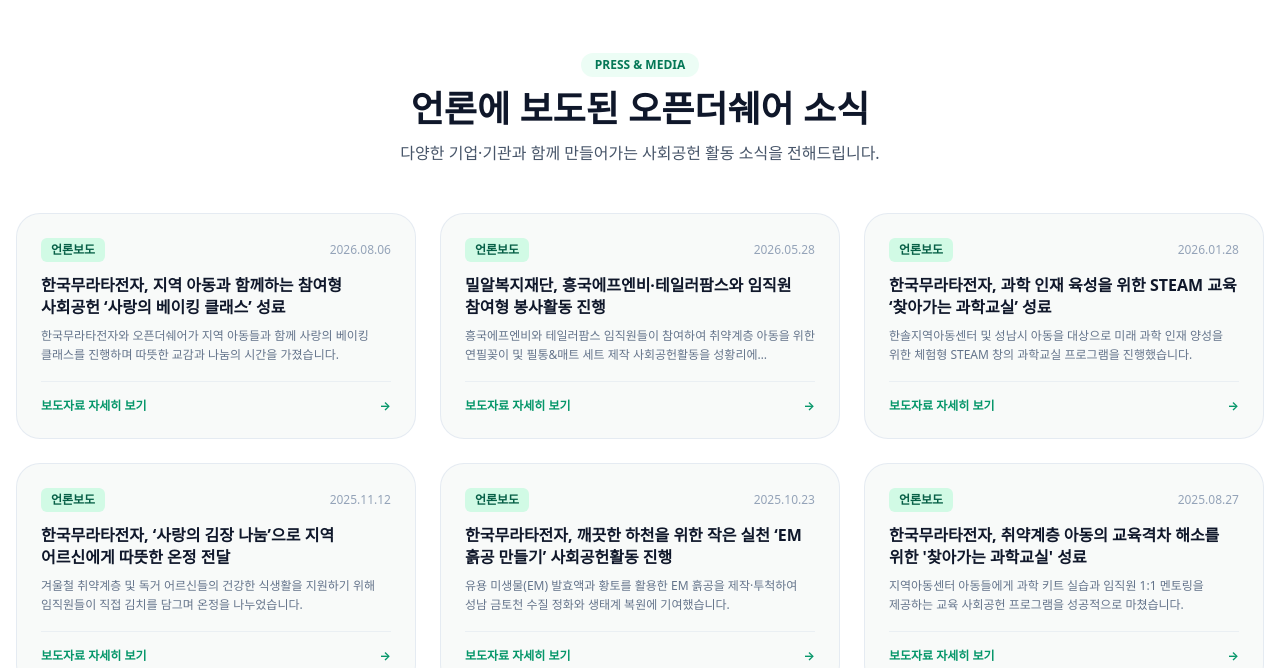
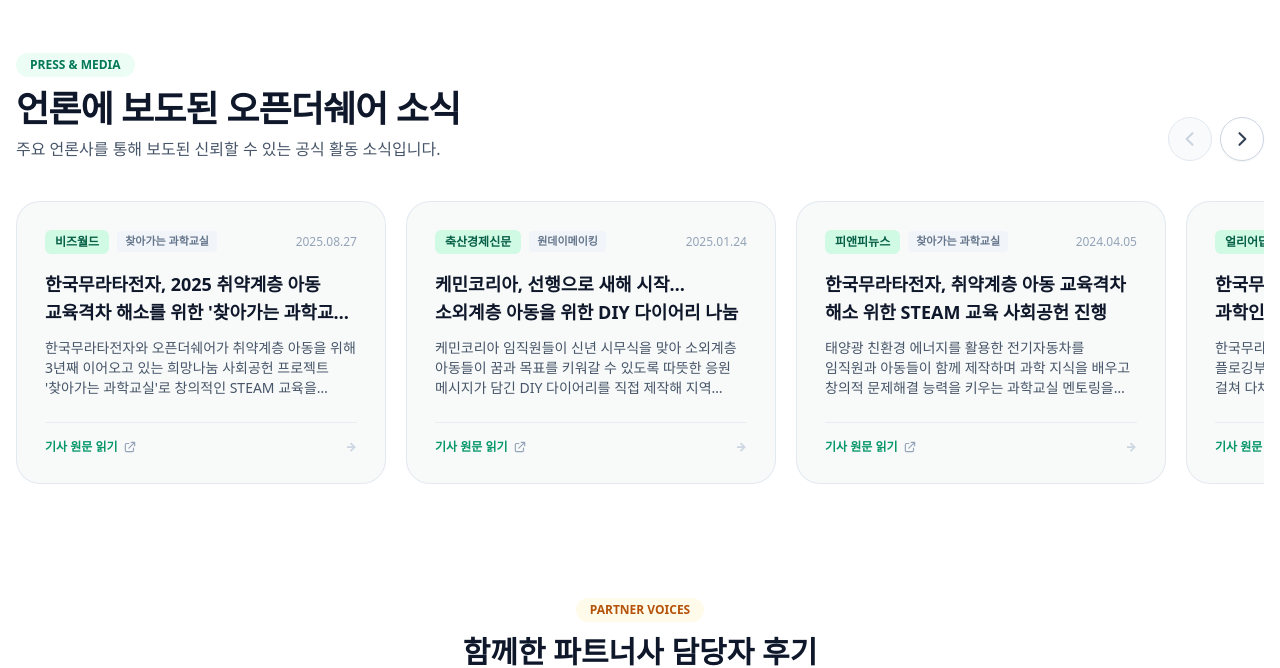
Before and after one commit to rlaqks2/open-the-share-website, a React (Vite) app: page / in a window 1280 px wide. Shown: the part 6908-7576 px from the top of the page. Built offline with nearby package versions, Linux system fonts and the light colour scheme; no server answers; a web font is replaced by a local one.

Commit message:
feat: sync naver blog press releases with direct article links and carousel slider

```diff
--- a/src/components/sections/TestimonialsSection.tsx
+++ b/src/components/sections/TestimonialsSection.tsx
@@ -1,56 +1,161 @@
 /**
  * @file TestimonialsSection.tsx
  * @description openthe.kr의 실제 '언론보도(Press Release)' 소식과 파트너사 담당자 후기를 함께 보여주는 섹션입니다.
+ * 언론보도는 사용자가 옆으로 매끄럽게 넘겨볼 수 있는 반응형 슬라이더(Carousel)와 네비게이션 버튼을 제공합니다.
  */
-import React from 'react';
+import React, { useRef, useState, useEffect } from 'react';
 import { mockData } from '../../data/mockData';
 
 const TestimonialsSection: React.FC = () => {
     const { pressReleases, testimonials } = mockData;
+    const scrollRef = useRef<HTMLDivElement>(null);
+    const [canScrollLeft, setCanScrollLeft] = useState(false);
+    const [canScrollRight, setCanScrollRight] = useState(true);
+    const [isPaused, setIsPaused] = useState(false);
+
+    // 스크롤 위치 감지하여 좌우 화살표 활성화 여부 갱신
+    const checkScrollPosition = () => {
+        if (!scrollRef.current) return;
+        const { scrollLeft, scrollWidth, clientWidth } = scrollRef.current;
+        setCanScrollLeft(scrollLeft > 10);
+        setCanScrollRight(scrollLeft < scrollWidth - clientWidth - 10);
+    };
+
+    useEffect(() => {
+        const el = scrollRef.current;
+        if (!el) return;
+        checkScrollPosition();
+        el.addEventListener('scroll', checkScrollPosition, { passive: true });
+        window.addEventListener('resize', checkScrollPosition);
+        return () => {
+            el.removeEventListener('scroll', checkScrollPosition);
+            window.removeEventListener('resize', checkScrollPosition);
+        };
+    }, []);
+
+    // 4.5초마다 부드럽게 다음 카드로 자동 슬라이드 (마우스 오버 시 일시정지)
+    useEffect(() => {
+        if (isPaused) return;
+        const interval = setInterval(() => {
+            if (!scrollRef.current) return;
+            const { scrollLeft, scrollWidth, clientWidth } = scrollRef.current;
+            if (scrollLeft >= scrollWidth - clientWidth - 20) {
+                // 맨 끝에 도달하면 처음으로 부드럽게 되돌아감
+                scrollRef.current.scrollTo({ left: 0, behavior: 'smooth' });
+            } else {
+                scroll('right');
+            }
+        }, 4500);
+
+        return () => clearInterval(interval);
+    }, [isPaused]);
+
+    const scroll = (direction: 'left' | 'right') => {
+        if (!scrollRef.current) return;
+        const cardWidth = 380; // 카드 너비 + 간격 기준
+        const scrollAmount = direction === 'left' ? -cardWidth : cardWidth;
+        scrollRef.current.scrollBy({ left: scrollAmount, behavior: 'smooth' });
+    };
 
     return (
-        <section id="testimonials" className="py-24 bg-white border-t border-slate-100">
-            <div className="max-w-7xl mx-auto px-4 space-y-20">
-                {/* 1. 언론보도 & 공지 소식 (openthe.kr 실 데이터) */}
+        <section id="testimonials" className="py-24 bg-white border-t border-slate-100 overflow-hidden">
+            <div className="max-w-7xl mx-auto px-4 space-y-24">
+                {/* 1. 언론보도 슬라이더 섹션 */}
                 <div>
-                    <div className="text-center max-w-2xl mx-auto mb-12">
+                    <div className="flex flex-col md:flex-row md:items-end justify-between mb-8 gap-4">
+                        <div>
                             <span className="inline-block px-3.5 py-1 rounded-full bg-emerald-50 text-emerald-700 text-xs font-extrabold mb-3">
                                 PRESS &amp; MEDIA
                             </span>
-                        <h2 className="text-3xl md:text-4xl font-black text-slate-900 mb-3">
+                            <h2 className="text-3xl md:text-4xl font-black text-slate-900 tracking-tight">
                                 언론에 보도된 오픈더쉐어 소식
                             </h2>
-                        <p className="text-slate-600 text-base">
-                            다양한 기업·기관과 함께 만들어가는 사회공헌 활동 소식을 전해드립니다.
+                            <p className="text-slate-600 text-sm md:text-base mt-2">
+                                주요 언론사를 통해 보도된 신뢰할 수 있는 공식 활동 소식입니다.
                             </p>
                         </div>
 
-                    <div className="grid grid-cols-1 md:grid-cols-2 lg:grid-cols-3 gap-6">
+                        {/* 슬라이드 좌우 이동 컨트롤러 버튼 */}
+                        <div className="flex items-center gap-2 self-end md:self-auto">
+                            <button
+                                onClick={() => scroll('left')}
+                                disabled={!canScrollLeft}
+                                aria-label="이전 언론보도 보기"
+                                className={`w-11 h-11 rounded-full flex items-center justify-center border transition-all ${
+                                    canScrollLeft
+                                        ? 'border-slate-300 bg-white text-slate-700 hover:bg-emerald-50 hover:border-emerald-500 hover:text-emerald-700 shadow-sm'
+                                        : 'border-slate-200 bg-slate-50 text-slate-300 cursor-not-allowed'
+                                }`}
+                            >
+                                <svg className="w-5 h-5" fill="none" viewBox="0 0 24 24" stroke="currentColor">
+                                    <path strokeLinecap="round" strokeLinejoin="round" strokeWidth={2.5} d="M15 19l-7-7 7-7" />
+                                </svg>
+                            </button>
+                            <button
+                                onClick={() => scroll('right')}
+                                disabled={!canScrollRight}
+                                aria-label="다음 언론보도 보기"
+                                className={`w-11 h-11 rounded-full flex items-center justify-center border transition-all ${
+                                    canScrollRight
+                                        ? 'border-slate-300 bg-white text-slate-700 hover:bg-emerald-50 hover:border-emerald-500 hover:text-emerald-700 shadow-sm'
+                                        : 'border-slate-200 bg-slate-50 text-slate-300 cursor-not-allowed'
+                                }`}
+                            >
+                                <svg className="w-5 h-5" fill="none" viewBox="0 0 24 24" stroke="currentColor">
+                                    <path strokeLinecap="round" strokeLinejoin="round" strokeWidth={2.5} d="M9 5l7 7-7 7" />
+                                </svg>
+                            </button>
+                        </div>
+                    </div>
+
+                    {/* 가로 슬라이더 컨테이너 (스크롤바 숨김 + 스냅 기능) */}
+                    <div
+                        ref={scrollRef}
+                        onMouseEnter={() => setIsPaused(true)}
+                        onMouseLeave={() => setIsPaused(false)}
+                        onTouchStart={() => setIsPaused(true)}
+                        onTouchEnd={() => setIsPaused(false)}
+                        className="flex gap-5 overflow-x-auto pb-4 pt-2 -mx-4 px-4 md:mx-0 md:px-0 scroll-smooth no-scrollbar snap-x snap-mandatory"
+                        style={{ scrollbarWidth: 'none', msOverflowStyle: 'none' }}
+                    >
                         {pressReleases.map((news) => (
                             <a
                                 key={news.id}
                                 href={news.link}
                                 target="_blank"
                                 rel="noopener noreferrer"
-                                className="group bg-[#F8FAF9] rounded-3xl p-6 border border-slate-200/80 hover:border-emerald-400 hover:bg-white hover:shadow-md transition-all flex flex-col justify-between"
+                                className="snap-start shrink-0 w-[300px] sm:w-[350px] md:w-[370px] bg-[#F8FAF9] rounded-3xl p-6 md:p-7 border border-slate-200/90 hover:border-emerald-500 hover:bg-white hover:shadow-xl transition-all duration-300 flex flex-col justify-between group hover:-translate-y-1"
                             >
                                 <div>
-                                    <div className="flex items-center justify-between gap-2 mb-3">
-                                        <span className="px-2.5 py-1 rounded-md bg-emerald-100 text-emerald-800 text-xs font-extrabold">
+                                    <div className="flex items-center justify-between gap-2 mb-4">
+                                        <div className="flex items-center gap-2">
+                                            <span className="px-2.5 py-1 rounded-md bg-emerald-100 text-emerald-800 text-xs font-black">
                                                 {news.source}
                                             </span>
+                                            <span className="px-2 py-0.5 rounded text-[11px] font-semibold text-slate-500 bg-slate-100">
+                                                {news.category}
+                                            </span>
+                                        </div>
                                         <span className="text-xs text-slate-400 font-medium">{news.date}</span>
                                     </div>
-                                    <h3 className="text-base font-extrabold text-slate-900 group-hover:text-emerald-600 transition-colors leading-snug mb-2">
+
+                                    <h3 className="text-base md:text-lg font-black text-slate-900 group-hover:text-emerald-700 transition-colors leading-snug line-clamp-2 mb-3">
                                         {news.title}
                                     </h3>
-                                    <p className="text-xs text-slate-500 line-clamp-2 leading-relaxed">
+
+                                    <p className="text-xs md:text-sm text-slate-600 line-clamp-3 leading-relaxed">
                                         {news.summary}
                                     </p>
                                 </div>
-                                <div className="pt-4 mt-4 border-t border-slate-200/60 flex items-center justify-between text-xs font-bold text-emerald-600">
-                                    <span>보도자료 자세히 보기</span>
-                                    <span>&rarr;</span>
+
+                                <div className="pt-4 mt-6 border-t border-slate-200/70 flex items-center justify-between text-xs font-bold text-emerald-600 group-hover:text-emerald-700">
+                                    <span className="flex items-center gap-1.5">
+                                        기사 원문 읽기
+                                        <svg className="w-3.5 h-3.5 text-slate-400 group-hover:text-emerald-600 transition-transform group-hover:translate-x-0.5" fill="none" viewBox="0 0 24 24" stroke="currentColor">
+                                            <path strokeLinecap="round" strokeLinejoin="round" strokeWidth={2} d="M10 6H6a2 2 0 00-2 2v10a2 2 0 002 2h10a2 2 0 002-2v-4M14 4h6m0 0v6m0-6L10 14" />
+                                        </svg>
+                                    </span>
+                                    <span className="text-slate-300 group-hover:text-emerald-600 font-black transition-colors">&rarr;</span>
                                 </div>
                             </a>
                         ))}
--- a/src/data/mockData.ts
+++ b/src/data/mockData.ts
@@ -2028,61 +2028,106 @@ export const mockData = {
   ] as PortfolioItem[],
 
   pressReleases: [
-  {
-    "id": 1,
-    "title": "한국무라타전자, 지역 아동과 함께하는 참여형 사회공헌 ‘사랑의 베이킹 클래스’ 성료",
-    "date": "2026.08.06",
-    "source": "언론보도",
-    "category": "지역사회 나눔",
-    "summary": "한국무라타전자와 오픈더쉐어가 지역 아동들과 함께 사랑의 베이킹 클래스를 진행하며 따뜻한 교감과 나눔의 시간을 가졌습니다.",
-    "link": "https://openthe.kr/yc/bbs/board.php?bo_table=notice&wr_id=156"
-  },
-  {
-    "id": 2,
-    "title": "밀알복지재단, 흥국에프엔비·테일러팜스와 임직원 참여형 봉사활동 진행",
-    "date": "2026.05.28",
-    "source": "언론보도",
-    "category": "원데이메이킹",
-    "summary": "흥국에프엔비와 테일러팜스 임직원들이 참여하여 취약계층 아동을 위한 연필꽂이 및 필통&매트 세트 제작 사회공헌활동을 성황리에 마쳤습니다.",
-    "link": "https://openthe.kr/yc/bbs/board.php?bo_table=notice&wr_id=155"
-  },
-  {
-    "id": 3,
-    "title": "한국무라타전자, 과학 인재 육성을 위한 STEAM 교육 ‘찾아가는 과학교실’ 성료",
-    "date": "2026.01.28",
-    "source": "언론보도",
-    "category": "찾아가는 과학교실",
-    "summary": "한솔지역아동센터 및 성남시 아동을 대상으로 미래 과학 인재 양성을 위한 체험형 STEAM 창의 과학교실 프로그램을 진행했습니다.",
-    "link": "https://openthe.kr/yc/bbs/board.php?bo_table=notice&wr_id=154"
-  },
-  {
-    "id": 4,
-    "title": "한국무라타전자, ‘사랑의 김장 나눔’으로 지역 어르신에게 따뜻한 온정 전달",
-    "date": "2025.11.12",
-    "source": "언론보도",
-    "category": "지역사회 나눔",
-    "summary": "겨울철 취약계층 및 독거 어르신들의 건강한 식생활을 지원하기 위해 임직원들이 직접 김치를 담그며 온정을 나누었습니다.",
-    "link": "https://openthe.kr/yc/bbs/board.php?bo_table=notice&wr_id=153"
-  },
-  {
-    "id": 5,
-    "title": "한국무라타전자, 깨끗한 하천을 위한 작은 실천 ‘EM 흙공 만들기’ 사회공헌활동 진행",
-    "date": "2025.10.23",
-    "source": "언론보도",
-    "category": "친환경 ESG",
-    "summary": "유용 미생물(EM) 발효액과 황토를 활용한 EM 흙공을 제작·투척하여 성남 금토천 수질 정화와 생태계 복원에 기여했습니다.",
-    "link": "https://openthe.kr/yc/bbs/board.php?bo_table=notice&wr_id=152"
-  },
-  {
-    "id": 6,
-    "title": "한국무라타전자, 취약계층 아동의 교육격차 해소를 위한 '찾아가는 과학교실' 성료",
-    "date": "2025.08.27",
-    "source": "언론보도",
-    "category": "찾아가는 과학교실",
-    "summary": "지역아동센터 아동들에게 과학 키트 실습과 임직원 1:1 멘토링을 제공하는 교육 사회공헌 프로그램을 성공적으로 마쳤습니다.",
-    "link": "https://openthe.kr/yc/bbs/board.php?bo_table=notice&wr_id=151"
-  }
-] as PressReleaseItem[],
+    {
+      id: 1,
+      title: "한국무라타전자, 깨끗한 하천을 위한 작은 실천 ‘EM 흙공 만들기’ 사회공헌활동 진행",
+      date: "2025.10.23",
+      source: "시민일보",
+      category: "친환경 ESG",
+      summary: "세계 MLCC 시장 점유율 1위 기업 한국무라타전자가 사회공헌기획사 오픈더쉐어와 함께 판교테크노밸리 인근 하천변에서 수질 정화를 위한 EM 흙공 만들기 사회공헌활동을 성공적으로 마쳤습니다.",
+      link: "https://www.siminilbo.co.kr/news/newsview.php?ncode=1160270970293451"
+    },
+    {
+      id: 2,
+      title: "한국무라타전자, 2025 취약계층 아동 교육격차 해소를 위한 '찾아가는 과학교실' 성료",
+      date: "2025.08.27",
+      source: "비즈월드",
+      category: "찾아가는 과학교실",
+      summary: "한국무라타전자와 오픈더쉐어가 취약계층 아동을 위해 3년째 이어오고 있는 희망나눔 사회공헌 프로젝트 '찾아가는 과학교실'로 창의적인 STEAM 교육을 성공적으로 마무리했습니다.",
+      link: "https://www.bizwnews.com/news/articleView.html?idxno=110182"
+    },
+    {
+      id: 3,
+      title: "케민코리아, 선행으로 새해 시작… 소외계층 아동을 위한 DIY 다이어리 나눔",
+      date: "2025.01.24",
+      source: "축산경제신문",
+      category: "원데이메이킹",
+      summary: "케민코리아 임직원들이 신년 시무식을 맞아 소외계층 아동들이 꿈과 목표를 키워갈 수 있도록 따뜻한 응원 메시지가 담긴 DIY 다이어리를 직접 제작해 지역 아동센터에 전달했습니다.",
+      link: "https://www.chukkyung.co.kr/news/articleView.html?idxno=74531"
+    },
+    {
+      id: 4,
+      title: "한국무라타전자, 취약계층 아동 교육격차 해소 위한 STEAM 교육 사회공헌 진행",
+      date: "2024.04.05",
+      source: "피앤피뉴스",
+      category: "찾아가는 과학교실",
+      summary: "태양광 친환경 에너지를 활용한 전기자동차를 임직원과 아동들이 함께 제작하며 과학 지식을 배우고 창의적 문제해결 능력을 키우는 과학교실 멘토링을 진행했습니다.",
+      link: "https://www.gosiweek.com/article/1065573300533653"
+    },
+    {
+      id: 5,
+      title: "한국무라타전자, 지역사회공헌활동 박차… 과학인재 양성에 더욱 힘쓸 계획",
+      date: "2024.03.29",
+      source: "얼리어답터뉴스",
+      category: "원데이메이킹",
+      summary: "한국무라타전자 전 임직원이 참여하여 마운틴 플로깅부터 취약계층 나눔 활동까지 5개월간 8회에 걸쳐 다채로운 희망나눔 사회공헌 프로젝트를 성공적으로 펼쳤습니다.",
+      link: "https://www.eanews.kr/news/770592"
+    },
+    {
+      id: 6,
+      title: "한국무라타전자, 취약계층 아동 교육 지원 ‘희망나눔 프로젝트’ 성료",
+      date: "2024.03.20",
+      source: "내외경제TV",
+      category: "지역사회 나눔",
+      summary: "서울 관악구 및 용인 기흥구 지역아동센터 아동 80명을 대상으로 임직원 1:1 맞춤형 멘토링과 교육 지원 사회공헌활동을 펼쳤습니다.",
+      link: "https://www.nbntv.co.kr/news/articleView.html?idxno=3013040"
+    },
+    {
+      id: 7,
+      title: "성남시 꿈드림·오픈더쉐어, 학교 밖 청소년과 취약계층 아동 위한 사회공헌 프로젝트 성료",
+      date: "2023.05.19",
+      source: "기호일보",
+      category: "원데이메이킹",
+      summary: "성남시청소년지원센터 꿈드림의 학교 밖 청소년들이 오픈더쉐어와 함께 취약계층 아동들을 위한 나눔 물품을 정성껏 제작하여 기부하는 따뜻한 나눔을 실천했습니다.",
+      link: "http://www.kihoilbo.co.kr/news/articleView.html?idxno=1033689"
+    },
+    {
+      id: 8,
+      title: "오픈더퓨처, 자원봉사 우수수요처 경기도지사 표창 수상",
+      date: "2022.12.09",
+      source: "데일리경제",
+      category: "언론보도",
+      summary: "투명하고 체계적인 자원봉사 운영과 지역사회 공헌 활동의 공로를 인정받아 자원봉사 우수수요처 경기도지사 표창을 수상했습니다.",
+      link: "http://www.kdpress.co.kr/news/articleView.html?idxno=117211"
+    },
+    {
+      id: 9,
+      title: "한국무라타전자와 함께 한 ‘연말연시 희망 나눔 프로젝트’ 성료",
+      date: "2022.11.25",
+      source: "경상일보",
+      category: "지역사회 나눔",
+      summary: "연말을 맞아 한국무라타전자 임직원들이 직접 동지 팥죽과 김치를 담가 소외계층 및 지역 어르신들에게 전달하며 온정을 나눴습니다.",
+      link: "http://www.ksilbo.co.kr/news/articleView.html?idxno=954937"
+    },
+    {
+      id: 10,
+      title: "노인요양센터 노후공간 재생 프로젝트 성료… 한국무라타전자 후원",
+      date: "2022.10.21",
+      source: "데일리경제",
+      category: "스페이스 업사이클링",
+      summary: "어르신들의 안전하고 쾌적한 쉼터를 위해 노인요양센터의 노후 시설을 개보수하고 친환경 실내 환경을 조성하는 공간 재생 프로젝트를 마쳤습니다.",
+      link: "http://www.kdpress.co.kr/news/articleView.html?idxno=116814"
+    },
+    {
+      id: 11,
+      title: "한국무라타전자와 함께 한 청소년 사회공헌 프로젝트 성료",
+      date: "2022.04.08",
+      source: "컨슈머타임스",
+      category: "원데이메이킹",
+      summary: "청소년들의 정서 함양과 나눔 문화 확산을 위한 참여형 사회공헌 프로젝트를 성공적으로 마무리했습니다.",
+      link: "https://www.cstimes.com/news/articleView.html?idxno=494844"
+    }
+  ] as PressReleaseItem[],
 
   testimonials: [
     {
```
Also changed, not shown: 1 other file (tests, documents, lock files or other folders). Lines whose indentation alone changed are shown as unchanged.
